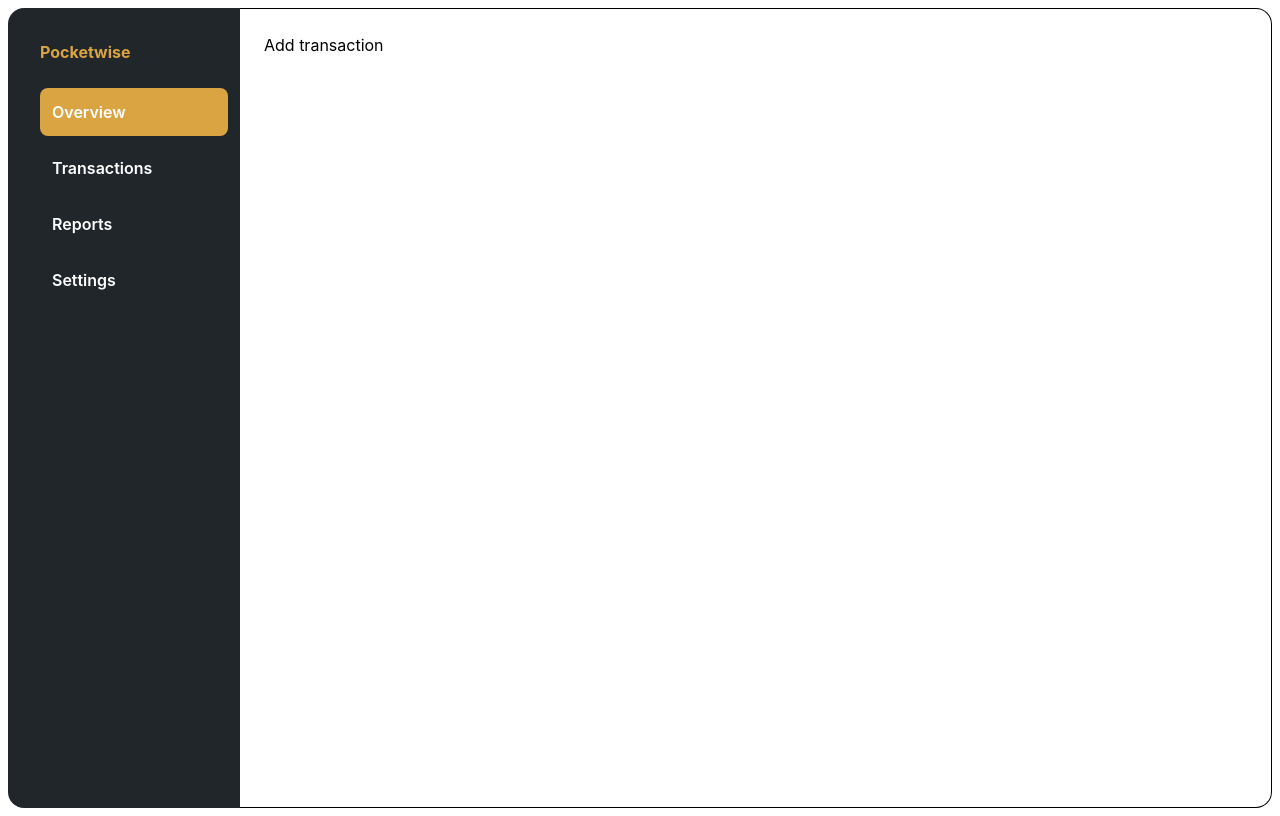
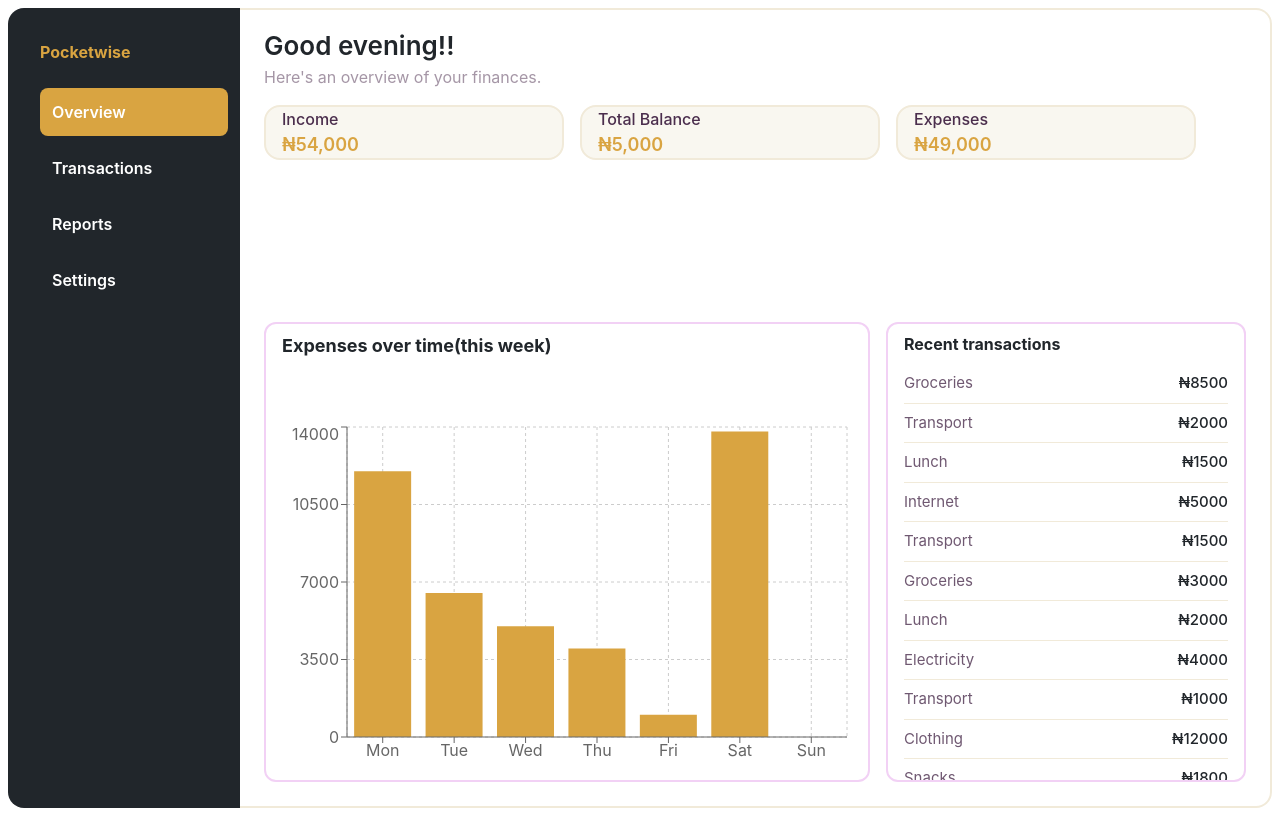
Before and after one commit to Mua-204/React-challenge-Personal-Expense-Tracker, a React (Vite) app in the folder client/: page / in a window 1280 px wide. Built offline with nearby package versions, Linux system fonts and the light colour scheme.

Commit message:
overview Page done, started add expense form. 19-10-16

```diff
--- a/client/package.json
+++ b/client/package.json
@@ -14,6 +14,7 @@
     "react": "^19.2.8",
     "react-dom": "^19.2.8",
     "react-router-dom": "^7.18.4",
+    "recharts": "^3.10.1",
     "tailwindcss": "^4.3.3"
   },
   "devDependencies": {
--- a/client/src/App.jsx
+++ b/client/src/App.jsx
@@ -1,12 +1,12 @@
 import { useState } from 'react'
 import { Route, Link, BrowserRouter, Routes } from 'react-router-dom'
 import './App.css'
-import Overview from './Pages/Overview';
-import Form from './Pages/Form.jsx'
-import Report from './Pages/Reports.jsx'
-import Settings from './Pages/Settings.jsx'
-import Transactions from './Pages/Transactions.jsx'
-import NavigationTab from './Component/NavigationTab.jsx';
+import Overview from './pages/Overview.jsx';
+import Form from './pages/Form.jsx'
+import Report from './pages/Reports.jsx'
+import Settings from './pages/Settings.jsx'
+import Transactions from './pages/Transactions.jsx'
+import NavigationTab from './component/NavigationTab.jsx';
 
 function App() {
 
@@ -15,7 +15,7 @@ function App() {
       <div className="flex h-lvh m-2">
         <NavigationTab />
 
-        <main className="Main_Routes flex-1 min-w-0 p-6 border  border-l-0 rounded-2xl rounded-tl-none rounded-bl-none">
+        <main className="Main_Routes flex-1 min-w-0 px-6 pt-4 pb-6 border-2  border-l-0 rounded-2xl border-[#F1EAD9] rounded-tl-none rounded-bl-none">
           <Routes>
             <Route path="/" element={<Overview />} />
             <Route path="/add-Transaction" element={<Form />} />
--- /dev/null
+++ b/client/src/Component/Array.js
@@ -0,0 +1,104 @@
+// const RecentExpense = [
+//     {title:'Groceries',prices:8500},
+//     {title:'Transport',prices:2000},
+//     {title:'Internet',prices:20000},
+//     {title:'Toiletries',prices:1000},
+//     {title:'Miscellaneous',prices:30000},
+// ]
+
+
+
+const Expenses = [
+  {
+    id: 1,
+    title: "Groceries",
+    amount: 8500,
+    date: "2026-10-12",
+    category: "Food",
+  },
+  {
+    id: 2,
+    title: "Transport",
+    amount: 2000,
+    date: "2026-10-12",
+    category: "Transport",
+  },
+  {
+    id: 3,
+    title: "Lunch",
+    amount: 1500,
+    date: "2026-10-12",
+    category: "Food",
+  },
+  {
+    id: 4,
+    title: "Internet",
+    amount: 5000,
+    date: "2026-10-13",
+    category: "Bills",
+  },
+  {
+    id: 5,
+    title: "Transport",
+    amount: 1500,
+    date: "2026-10-13",
+    category: "Transport",
+  },
+  {
+    id: 6,
+    title: "Groceries",
+    amount: 3000,
+    date: "2026-10-14",
+    category: "Food",
+  },
+  {
+    id: 7,
+    title: "Lunch",
+    amount: 2000,
+    date: "2026-10-14",
+    category: "Food",
+  },
+  {
+    id: 8,
+    title: "Electricity",
+    amount: 4000,
+    date: "2026-10-15",
+    category: "Bills",
+  },
+  {
+    id: 9,
+    title: "Transport",
+    amount: 1000,
+    date: "2026-10-16",
+    category: "Transport",
+  },
+  {
+    id: 10,
+    title: "Clothing",
+    amount: 12000,
+    date: "2026-10-17",
+    category: "Shopping",
+  },
+  {
+    id: 11,
+    title: "Snacks",
+    amount: 1800,
+    date: "2026-10-17",
+    category: "Food",
+  },
+];
+
+
+const weeklyChartData = [
+  { day: "Mon", total: 12000 },
+  { day: "Tue", total: 6500 },
+  { day: "Wed", total: 5000 },
+  { day: "Thu", total: 4000 },
+  { day: "Fri", total: 1000 },
+  { day: "Sat", total: 13800 },
+  { day: "Sun", total: 0 },
+];
+
+
+
+export { Expenses, weeklyChartData };
--- /dev/null
+++ b/client/src/Component/Logo.jsx
@@ -0,0 +1,13 @@
+import React from 'react'
+import { NavLink } from "react-router-dom";
+
+
+const Logo = ({}) => {
+  return (
+      <header className={`mb-6 font-bold text-[#D9A441]`}>
+        <NavLink to="/">Pocketwise</NavLink>
+      </header>
+  );
+}
+
+export default Logo
--- a/client/src/Component/NavigationTab.jsx
+++ b/client/src/Component/NavigationTab.jsx
@@ -1,12 +1,11 @@
 import React from 'react'
 import { NavLink } from 'react-router-dom'
+import Logo from './Logo.jsx';
 
 const NavigationTab = () => {
   return (
     <div className="bg-[#21262B] w-58 min-h-screen py-8 pr-3 pl-8 text-white flex flex-col rounded-2xl rounded-tr-none rounded-br-none ">
-      <header className="mb-6 font-bold text-[#D9A441]">
-        <NavLink to="/">Pocketwise</NavLink>
-      </header>
+      <Logo/>
 
       <main className="font-semibold">
         <NavLink
--- /dev/null
+++ b/client/src/Component/SummaryCard.jsx
@@ -0,0 +1,19 @@
+import React from 'react'
+
+const SummaryCard = ({
+  title = "Title",
+  content = "Add content prop",
+  showCurrency = false,
+}) => {
+  return (
+    <div className="border-2 border-[#f1EAD9] px-4 rounded-2xl bg-[#F1EAD9]/40 w-75 ">
+      <h3 className="text-[#4B2E4D] font-medium ">{title}</h3>
+      <p className={`text-[#D9A441] font-semibold text-[18px]`}>
+        {showCurrency && <span>&#8358;</span>}
+        {content}
+      </p>
+    </div>
+  );
+};
+
+export default SummaryCard
--- a/client/src/Pages/Form.jsx
+++ b/client/src/Pages/Form.jsx
@@ -2,10 +2,35 @@ import React from 'react'
 
 const Form = () => {
   return (
-    <div>
+    <div className="border rounded-lg sm:w-[300] md:w-106.25 px-5 pt-5 pb-3">
+      <h3 className="font-bold mb-3 text-[#21262B]">Add an expense</h3>
+      <form action="">
+        <p className="flex flex-col">
+          <label htmlFor="" className=''>Expense name</label>
+          <input type="text" className='border rounded-lg border-[#F1EAD9]' />
+        </p>
+        <p className="flex flex-col">
+          <label htmlFor="">Amount (&#8358;)</label>
+          <input type="number" />
+        </p>
+        <p className="flex flex-col">
+          <label htmlFor="">Category</label>
+          <input type="text" />
+        </p>
+        <p className="flex flex-col">
+          <label htmlFor="">Date</label>
+          <input type="date" />
+        </p>
 
+        <button
+          type="submit"
+          className="mt-12 bg-[#D9A441] text-[#21262B]  mb-2 w-full rounded-lg py-2 font-medium "
+        >
+          Save expense
+        </button>
+      </form>
     </div>
-  )
+  );
 }
 
 export default Form
--- a/client/src/Pages/Overview.jsx
+++ b/client/src/Pages/Overview.jsx
@@ -1,11 +1,103 @@
 import React from 'react'
-import { Link } from 'react-router-dom'
+import SummaryCard from '../component/SummaryCard.jsx';
+import { Expenses, weeklyChartData } from "../component/Array.js";
+import { BarChart, Bar, XAxis, YAxis, CartesianGrid, Tooltip, ResponsiveContainer } from 'recharts'
+// import { Cursor } from 'recharts/types/component/Cursor.js';
+
+const CustomRechartTooltip = ({active,payload,label}) => {
+  if (active && payload && payload.length) {
+    return (
+      <div className="p-2 bg-[#F1EAD9] rounded-md">
+        <p className="font-medium text-lg text-[#21262B]">{label}</p>
+        <p className="text-[#D9A441]">
+          <span>total: &#8358;</span>
+          <span>{payload[0].value}</span>
+        </p>
+      </div>
+    );
+
+  }
+ };
 
 const Overview = () => {
+
+  const greeting = () => {
+  const time = new Date().getHours();
+    if (time <12) {
+      return 'morning'
+    }
+    else if (time <= 18) {
+      return 'afternoon'
+    }
+    else {
+      return 'evening'
+    }
+  }
+
   return (
-    <div>
-      <Link to="/add-Transaction">Add transaction</Link>
-    </div>
+    <section className="overflow-x-hidden flex flex-col h-full">
+      <header className="mb-4">
+        <h2 className=" font-semibold text-[#21262B] text-[26px] ">
+          Good {greeting()}!!
+        </h2>
+        <p className="text-[#4B2E4D]/50 ">
+          Here's an overview of your finances.
+        </p>
+      </header>
+
+      <div className="flex gap-4 justify-start mb-8">
+        <SummaryCard showCurrency={true} title="Income" content="54,000" />
+        <SummaryCard
+          showCurrency={true}
+          title="Total Balance"
+          content="5,000"
+        />
+        <SummaryCard showCurrency={true} title="Expenses" content="49,000" />
+      </div>
+
+      <main className="flex mt-auto justify-between gap-4 flex-col lg:flex-row">
+        <section className="flex-1 border-2 border-[#f2d1f5] rounded-xl px-4 py-2 flex flex-col">
+          <h3 className="text-[#21262B] font-bold lg:text-lg">
+            Expenses over time(this week){" "}
+          </h3>
+
+          {/* RECHART below */}
+          <div className="mt-auto">
+            <ResponsiveContainer width="100%" height={350}>
+              <BarChart data={weeklyChartData}>
+                <CartesianGrid strokeDasharray="3 3" />
+                <XAxis dataKey="day" />
+                <YAxis />
+                <Tooltip content={<CustomRechartTooltip />} cursor={false} />
+                <Bar dataKey="total" fill="#D9A441" />
+              </BarChart>
+            </ResponsiveContainer>
+          </div>
+        </section>
+
+        <section className="min-w-90 max-h-115 overflow-y-auto border-2 border-[#f2d1f5] rounded-xl px-4 py-2 ">
+          <h3 className="text-[#21262B] mb-2 font-bold ">
+            Recent transactions
+          </h3>
+          <ul>
+            {Expenses.map((expense, idx) => (
+              <li
+                key={idx}
+                className="flex items-center py-2 border-b border-[#F1EAD9]"
+              >
+                <p className="text-[#4b2e4d]/80 text-[15px] ">
+                  {expense.title}
+                </p>
+                <p className="ml-auto text-[#21262B] text-[15px] font-medium ">
+                  &#8358;{expense.amount}
+                </p>
+              </li>
+            ))}
+          </ul>
+        </section>
+      </main>
+      {/* <Link to="/add-Transaction">Add transaction</Link> */}
+    </section>
   );
 }
 
--- a/client/src/Pages/Transactions.jsx
+++ b/client/src/Pages/Transactions.jsx
@@ -1,11 +1,12 @@
 import React from 'react'
+import {Link,NavLink} from 'react-router-dom'
 
 const Transactions = () => {
   return (
     <div>
-
+      <Link to="/add-Transaction">Add Expense </Link>
     </div>
-  )
+  );
 }
 
 export default Transactions
```
Also changed, not shown: 1 other file (tests, documents, lock files or other folders).
